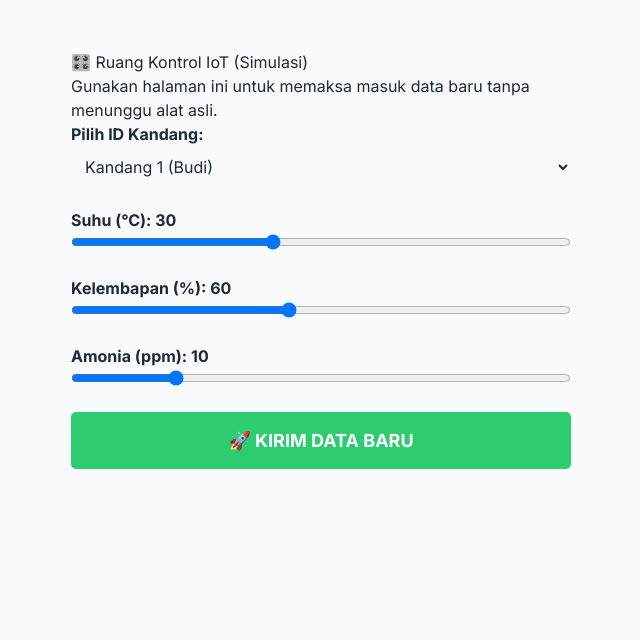
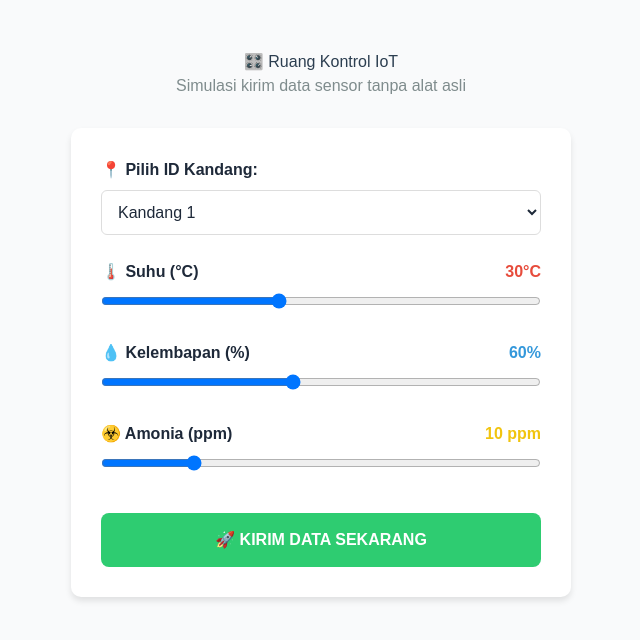
Before and after one commit to muhammadariefand/broilink-fe, a React (Vite) app: page /simulation in a window 1280 px wide. Shown: the top 640 px of the page, without its empty margins (319-959 px from the left). Built offline with nearby package versions, Linux system fonts and the light colour scheme.

Commit message:
Feat: Add Telegram Connect Button & IoT Simulation Page

```diff
--- a/src/Pages/PeternakPage/DashboardPeternak.jsx
+++ b/src/Pages/PeternakPage/DashboardPeternak.jsx
@@ -3,6 +3,8 @@ import { Line } from 'react-chartjs-2';
 import { Thermometer, Droplet, Wind, Home, Bell } from "lucide-react";
 import peternakService from '../../services/peternakService';
 import { handleError } from '../../utils/errorHandler';
+import axios from 'axios'; // <--- TAMBAHAN: Kita pakai axios langsung buat fitur ini
+
 import {
   Chart as ChartJS,
   CategoryScale,
@@ -30,6 +32,28 @@ export default function DashboardPeternak() {
     bobot: { labels: [], data: [], color: '#10B981', unit: 'Gram' },
     kematian: { labels: [], data: [], color: '#EF4444', unit: 'Ekor' }
   });
+
+  // --- FUNGSI BARU: HUBUNGKAN TELEGRAM ---
+  const connectTelegram = async () => {
+    try {
+      // Ambil token auth dari localStorage (sesuaikan jika kamu simpan dengan nama lain)
+      const token = localStorage.getItem('token');
+
+      // Panggil API Backend (Sesuaikan Base URL jika perlu, misal: http://localhost:8000/api/...)
+      const response = await axios.get('http://localhost:8000/api/peternak/telegram-link', {
+        headers: { Authorization: `Bearer ${token}` }
+      });
+
+      if (response.data.success) {
+        // Buka Link Telegram di Tab Baru
+        window.open(response.data.url, '_blank');
+      }
+    } catch (error) {
+      console.error("Gagal koneksi Telegram:", error);
+      alert("Gagal mengambil link. Pastikan server nyala dan Anda sudah login.");
+    }
+  };
+  // ---------------------------------------
 
   useEffect(() => { fetchDashboardData(); }, []);
 
@@ -157,11 +181,15 @@ export default function DashboardPeternak() {
         </div>
       )}
 
+      {/* TOMBOL YANG SUDAH DIUPDATE */}
       <div className="flex justify-end mt-6">
-        <a href="https://t.me/Broilink_bot" target="_blank" rel="noopener noreferrer"
-          className="flex items-center gap-2 bg-blue-500 text-white px-6 py-3 rounded-lg text-sm font-medium hover:bg-blue-600">
-          <Bell size={20} /><span>Aktifkan Notifikasi</span>
-        </a>
+        <button
+          onClick={connectTelegram}
+          className="flex items-center gap-2 bg-blue-500 text-white px-6 py-3 rounded-lg text-sm font-medium hover:bg-blue-600 transition"
+        >
+          <Bell size={20} />
+          <span>Aktifkan Notifikasi</span>
+        </button>
       </div>
 
       <div className="grid grid-cols-1 md:grid-cols-2 lg:grid-cols-4 gap-6 mb-8">
--- a/src/Pages/SimulationPage.jsx
+++ b/src/Pages/SimulationPage.jsx
@@ -4,12 +4,13 @@ import axios from 'axios';
 const SimulationPage = () => {
     // State buat nyimpen nilai inputan
     const [formData, setFormData] = useState({
-        farm_id: 1, // Default ke Kandang 1 (Budi)
+        farm_id: 1, // Default ke Kandang 1
         temperature: 30,
         humidity: 60,
         ammonia: 10
     });
     const [status, setStatus] = useState('');
+    const [loading, setLoading] = useState(false);
 
     // Fungsi pas nilai diganti
     const handleChange = (e) => {
@@ -22,94 +23,145 @@ const SimulationPage = () => {
     // Fungsi kirim ke Backend
     const handleSend = async (e) => {
         e.preventDefault();
-        setStatus('Mengirim...');
+        setLoading(true);
+        setStatus('Mengirim data ke server...');
 
         try {
-            // Ganti URL sesuai backendmu
-            const API_URL = import.meta.env.VITE_API_BASE_URL || 'http://127.0.0.1:8000';
+            // --- BAGIAN PENTING: ALAMAT SERVER ---
+            // Pastikan php artisan serve jalan di port 8000
+            const BASE_URL = 'http://127.0.0.1:8000';
 
-            await axios.post(`${API_URL}/api/simulation/iot`, formData);
+            // Endpoint sesuai api.php: /api/simulation/iot
+            const url = `${BASE_URL}/api/simulation/iot`;
 
-            setStatus('✅ Sukses! Cek Dashboard.');
+            console.log("Mengirim ke:", url); // Cek di Console browser kalo error
+
+            const response = await axios.post(url, formData, {
+                headers: {
+                    'Content-Type': 'application/json',
+                    'Accept': 'application/json'
+                }
+            });
+
+            console.log("Response:", response.data);
+            setStatus('✅ SUKSES! Data berhasil masuk. Cek Dashboard/Bot.');
         } catch (error) {
-            console.error(error);
-            setStatus('❌ Gagal: ' + error.message);
+            console.error("Error Detail:", error);
+
+            // Deteksi pesan error biar jelas
+            let pesanError = error.message;
+            if (error.code === 'ERR_CONNECTION_REFUSED') {
+                pesanError = 'Gagal Konek! Pastikan "php artisan serve" sudah jalan.';
+            } else if (error.response) {
+                pesanError = `Server Error (${error.response.status}): ${error.response.data.message || 'Cek backend'}`;
+            }
+
+            setStatus('❌ GAGAL: ' + pesanError);
+        } finally {
+            setLoading(false);
         }
     };
 
     return (
-        <div style={{ padding: '50px', maxWidth: '600px', margin: '0 auto' }}>
-            <h1>🎛️ Ruang Kontrol IoT (Simulasi)</h1>
-            <p>Gunakan halaman ini untuk memaksa masuk data baru tanpa menunggu alat asli.</p>
+        <div style={{ padding: '50px', maxWidth: '600px', margin: '0 auto', fontFamily: 'Arial, sans-serif' }}>
+            <div style={{ marginBottom: '30px', textAlign: 'center' }}>
+                <h1 style={{ color: '#2c3e50' }}>🎛️ Ruang Kontrol IoT</h1>
+                <p style={{ color: '#7f8c8d' }}>Simulasi kirim data sensor tanpa alat asli</p>
+            </div>
 
-            <form onSubmit={handleSend} style={{ display: 'flex', flexDirection: 'column', gap: '20px' }}>
+            <form onSubmit={handleSend} style={{ display: 'flex', flexDirection: 'column', gap: '25px', background: '#fff', padding: '30px', borderRadius: '10px', boxShadow: '0 4px 6px rgba(0,0,0,0.1)' }}>
 
                 {/* Pilih Kandang */}
                 <div>
-                    <label><strong>Pilih ID Kandang:</strong></label>
+                    <label style={{ display: 'block', marginBottom: '8px', fontWeight: 'bold' }}>📍 Pilih ID Kandang:</label>
                     <select
                         name="farm_id"
                         value={formData.farm_id}
                         onChange={handleChange}
-                        style={{ width: '100%', padding: '10px' }}
+                        style={{ width: '100%', padding: '12px', borderRadius: '6px', border: '1px solid #ddd' }}
                     >
-                        <option value="1">Kandang 1 (Budi)</option>
-                        <option value="2">Kandang 2 (Siti A)</option>
-                        <option value="3">Kandang 3 (Siti B)</option>
+                        <option value="1">Kandang 1</option>
+                        <option value="2">Kandang 2</option>
+                        <option value="3">Kandang 3</option>
                     </select>
                 </div>
 
                 {/* Slider Suhu */}
                 <div>
-                    <label><strong>Suhu (°C): {formData.temperature}</strong></label>
+                    <div style={{ display: 'flex', justifyContent: 'space-between', marginBottom: '8px' }}>
+                        <label style={{ fontWeight: 'bold' }}>🌡️ Suhu (°C)</label>
+                        <span style={{ color: '#e74c3c', fontWeight: 'bold' }}>{formData.temperature}°C</span>
+                    </div>
                     <input
                         type="range" name="temperature"
                         min="20" max="45" step="0.1"
                         value={formData.temperature} onChange={handleChange}
-                        style={{ width: '100%' }}
+                        style={{ width: '100%', cursor: 'pointer' }}
                     />
                 </div>
 
                 {/* Slider Kelembapan */}
                 <div>
-                    <label><strong>Kelembapan (%): {formData.humidity}</strong></label>
+                    <div style={{ display: 'flex', justifyContent: 'space-between', marginBottom: '8px' }}>
+                        <label style={{ fontWeight: 'bold' }}>💧 Kelembapan (%)</label>
+                        <span style={{ color: '#3498db', fontWeight: 'bold' }}>{formData.humidity}%</span>
+                    </div>
                     <input
                         type="range" name="humidity"
                         min="30" max="99"
                         value={formData.humidity} onChange={handleChange}
-                        style={{ width: '100%' }}
+                        style={{ width: '100%', cursor: 'pointer' }}
                     />
                 </div>
 
                 {/* Slider Amonia */}
                 <div>
-                    <label><strong>Amonia (ppm): {formData.ammonia}</strong></label>
+                    <div style={{ display: 'flex', justifyContent: 'space-between', marginBottom: '8px' }}>
+                        <label style={{ fontWeight: 'bold' }}>☣️ Amonia (ppm)</label>
+                        <span style={{ color: '#f1c40f', fontWeight: 'bold' }}>{formData.ammonia} ppm</span>
+                    </div>
                     <input
                         type="range" name="ammonia"
                         min="0" max="50" step="0.5"
                         value={formData.ammonia} onChange={handleChange}
-                        style={{ width: '100%' }}
+                        style={{ width: '100%', cursor: 'pointer' }}
                     />
                 </div>
 
                 <button
                     type="submit"
+                    disabled={loading}
                     style={{
                         padding: '15px',
-                        backgroundColor: '#2ecc71',
+                        backgroundColor: loading ? '#95a5a6' : '#2ecc71',
                         color: 'white',
                         border: 'none',
-                        borderRadius: '5px',
-                        cursor: 'pointer',
-                        fontSize: '18px',
-                        fontWeight: 'bold'
+                        borderRadius: '8px',
+                        cursor: loading ? 'not-allowed' : 'pointer',
+                        fontSize: '16px',
+                        fontWeight: 'bold',
+                        transition: '0.3s',
+                        marginTop: '10px'
                     }}
                 >
-                    🚀 KIRIM DATA BARU
+                    {loading ? '⏳ Sedang Mengirim...' : '🚀 KIRIM DATA SEKARANG'}
                 </button>
             </form>
 
-            {status && <div style={{ marginTop: '20px', padding: '10px', background: '#eee' }}>{status}</div>}
+            {status && (
+                <div style={{
+                    marginTop: '25px',
+                    padding: '15px',
+                    borderRadius: '8px',
+                    textAlign: 'center',
+                    fontWeight: '500',
+                    backgroundColor: status.includes('SUKSES') ? '#d4edda' : (status.includes('Mengirim') ? '#fff3cd' : '#f8d7da'),
+                    color: status.includes('SUKSES') ? '#155724' : (status.includes('Mengirim') ? '#856404' : '#721c24'),
+                    border: `1px solid ${status.includes('SUKSES') ? '#c3e6cb' : (status.includes('Mengirim') ? '#ffeeba' : '#f5c6cb')}`
+                }}>
+                    {status}
+                </div>
+            )}
         </div>
     );
 };
```
Also changed, not shown: 1 other file (tests, documents, lock files or other folders).
